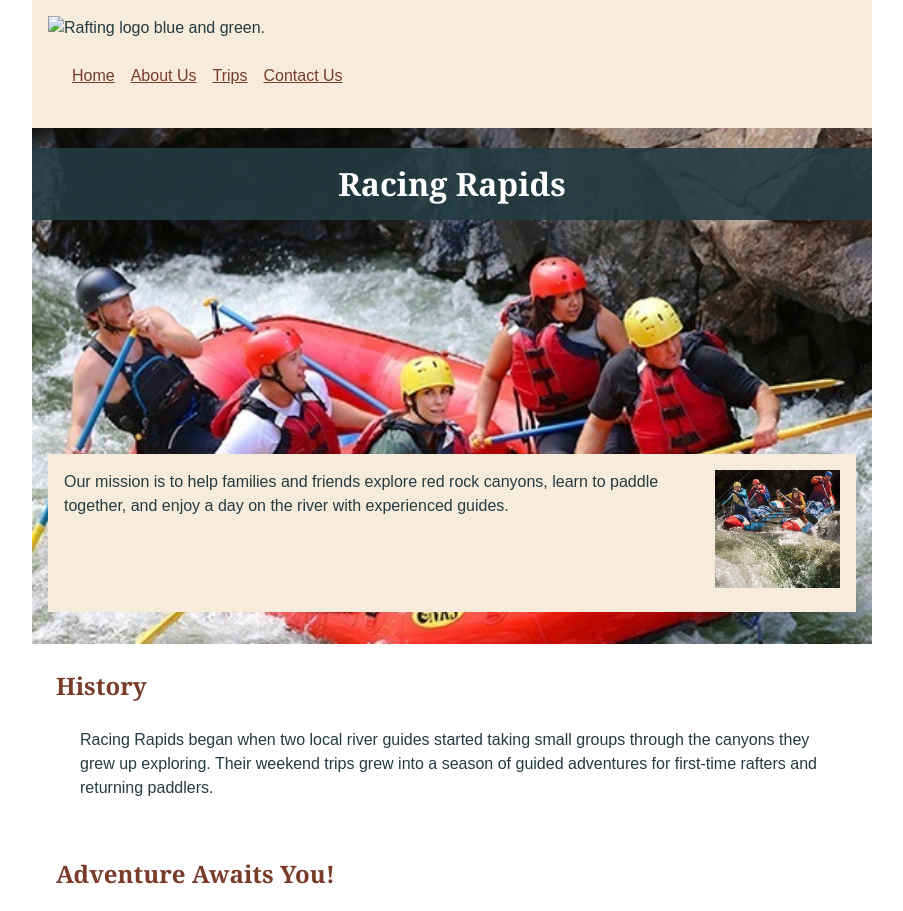
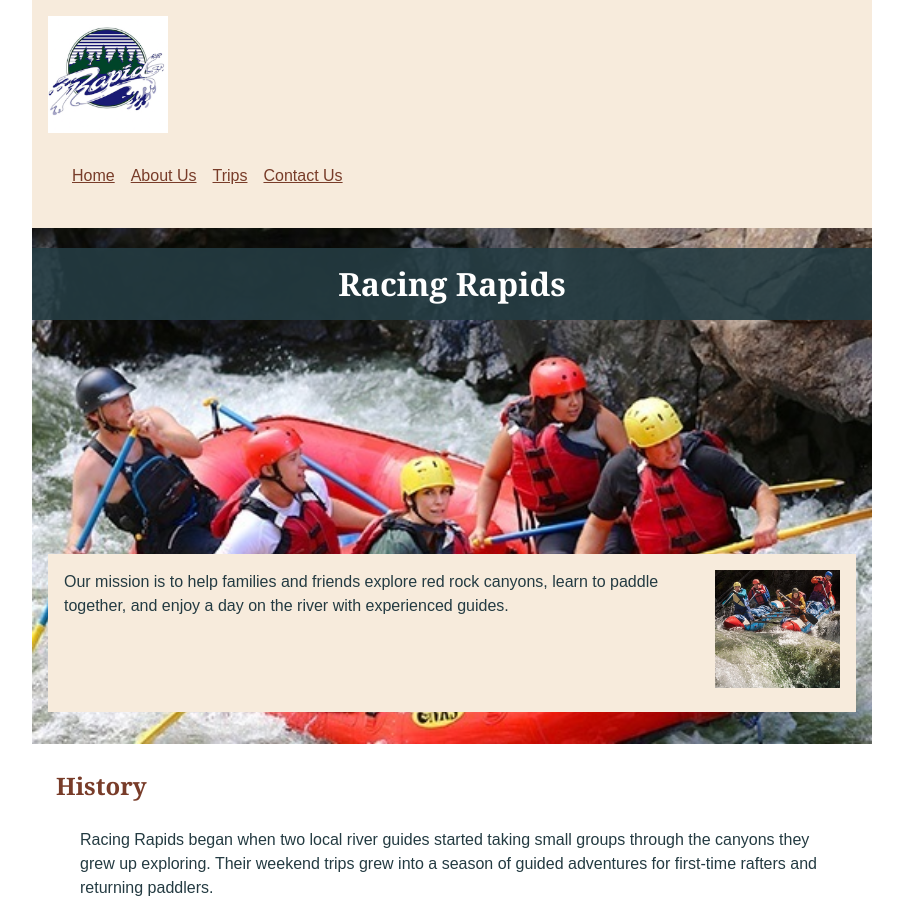
Before and after one commit to McKbricks/wdd130, a plain HTML site: page wwr/about.html in a window 1280 px wide. Shown: the top 911 px of the page, without its empty margins (188-1091 px from the left). Drawn offline with Linux system fonts and the light colour scheme.

Commit message:
change to logo

```diff
--- a/wwr/about.html
+++ b/wwr/about.html
@@ -13,7 +13,7 @@
 
 <body>
     <header>
-        <img src="images/logo.png.png" alt="Rafting logo blue and green." width="120">
+        <img src="images/logo.png" alt="Rafting logo blue and green." width="120">
         <nav>
             <ul>
                 <li><a href="index.html">Home</a></li>
```
Also changed, not shown: wwr/images/logo.png (added).
